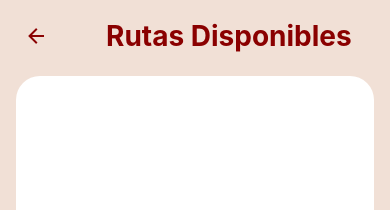
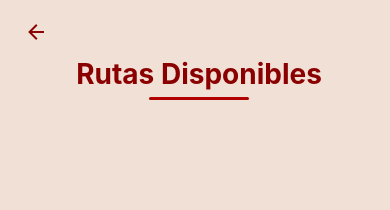
Before and after one commit to cocozera/DA1-FrontEnd, a React Native app: screen /ViewAllRoutes in a window 390 px wide. Shown: the top 210 px of the page. Built offline with nearby package versions, Linux system fonts and the light colour scheme.

Commit message:
Modificaciones de estilos varios

```diff
--- a/src/components/CustomTextInput.jsx
+++ b/src/components/CustomTextInput.jsx
@@ -1,17 +1,20 @@
-import { TextInput, View } from 'react-native';
-import { baseStyles, colors } from '../styles/globalStyles';
+import { StyleSheet, TextInput, TouchableOpacity, View } from 'react-native';
+import Icon from 'react-native-vector-icons/MaterialCommunityIcons';
+import { colors } from '../styles/globalStyles';
 
 const CustomTextInput = ({
   placeholder,
   secureTextEntry = false,
   value,
   onChangeText,
-  keyboardType = 'default'
+  keyboardType = 'default',
+  iconRight,
+  onPressIconRight,
 }) => {
   return (
-    <View style={baseStyles.inputContainer}>
+    <View style={styles.inputWrapper}>
       <TextInput
-        style={baseStyles.input}
+        style={styles.input}
         placeholder={placeholder}
         placeholderTextColor={colors.gray500}
         secureTextEntry={secureTextEntry}
@@ -20,8 +23,35 @@ const CustomTextInput = ({
         keyboardType={keyboardType}
         autoCapitalize="none"
       />
+      {iconRight && (
+        <TouchableOpacity onPress={onPressIconRight} style={styles.iconWrapper}>
+          <Icon name={iconRight} size={22} color={colors.gray700} />
+        </TouchableOpacity>
+      )}
     </View>
   );
 };
 
+const styles = StyleSheet.create({
+  inputWrapper: {
+    flexDirection: 'row',
+    alignItems: 'center',
+    borderWidth: 1,
+    borderColor: colors.gray300,
+    borderRadius: 8,
+    backgroundColor: colors.white,
+    paddingHorizontal: 12,
+    marginBottom: 16,
+  },
+  input: {
+    flex: 1,
+    paddingVertical: 12,
+    fontSize: 16,
+    color: colors.textPrimary,
+  },
+  iconWrapper: {
+    paddingLeft: 8,
+  },
+});
+
 export default CustomTextInput;
--- a/src/screens/LoginScreen.jsx
+++ b/src/screens/LoginScreen.jsx
@@ -1,5 +1,4 @@
-// src/screens/LoginScreen.js
-import { useContext, useState } from "react";
+import { useContext, useState } from 'react';
 import {
   KeyboardAvoidingView,
   Platform,
@@ -7,37 +6,33 @@ import {
   StyleSheet,
   Text,
   TouchableOpacity,
-  View,
-} from "react-native";
-import Toast from "react-native-toast-message";
-import CustomButton from "../components/CustomButton";
-import CustomTextInput from "../components/CustomTextInput";
-import { AuthContext } from "../context/authContext";
-import { colors, typography } from "../styles/globalStyles";
+  View
+} from 'react-native';
+import Toast from 'react-native-toast-message';
+import Icon from 'react-native-vector-icons/MaterialCommunityIcons';
+import CustomButton from '../components/CustomButton';
+import CustomTextInput from '../components/CustomTextInput';
+import { AuthContext } from '../context/authContext';
+import { colors, typography } from '../styles/globalStyles';
 
 export default function LoginScreen({ navigation }) {
   const { login, loading } = useContext(AuthContext);
-  const [email, setEmail] = useState("");
-  const [password, setPassword] = useState("");
-
-  console.log("🔍 LoginScreen render");
+  const [email, setEmail] = useState('');
+  const [password, setPassword] = useState('');
+  const [showPassword, setShowPassword] = useState(false);
 
   const handleLogin = async () => {
-    console.log("▶️ handleLogin presionado:", { email, password: "***" });
     if (!email || !password) {
-      console.log("⚠️ handleLogin: faltan campos");
       return Toast.show({
-        type: "error",
-        text1: "Completa todos los campos",
+        type: 'error',
+        text1: 'Completa todos los campos',
       });
     }
     try {
       await login({ email, password });
-      console.log("✅ handleLogin: éxito, navegando a Home");
-      navigation.replace("Home");
+      navigation.replace('Home');
     } catch (err) {
-      console.error("❌ handleLogin:", err);
-      Toast.show({ type: "error", text1: err.message });
+      Toast.show({ type: 'error', text1: err.message });
     }
   };
 
@@ -45,10 +40,18 @@ export default function LoginScreen({ navigation }) {
     <SafeAreaView style={styles.safeArea}>
       <KeyboardAvoidingView
         style={styles.wrapper}
-        behavior={Platform.OS === "ios" ? "padding" : undefined}
+        behavior={Platform.OS === 'ios' ? 'padding' : undefined}
       >
+        {/* Encabezado visual */}
+        <View style={styles.header}>
+          <Icon name="truck-fast" size={40} color={colors.primary} />
+          <Text style={styles.headerText}>DeRemate.com</Text>
+        </View>
+
+        {/* Card estilo popup */}
         <View style={styles.card}>
           <Text style={styles.title}>Iniciar sesión</Text>
+
           <CustomTextInput
             placeholder="Email"
             value={email}
@@ -56,27 +59,30 @@ export default function LoginScreen({ navigation }) {
             keyboardType="email-address"
             autoCapitalize="none"
           />
+
           <CustomTextInput
             placeholder="Password"
             value={password}
             onChangeText={setPassword}
-            secureTextEntry
+            secureTextEntry={!showPassword}
+            iconRight={showPassword ? 'eye-off' : 'eye'}
+            onPressIconRight={() => setShowPassword((prev) => !prev)}
           />
+
           <CustomButton
             title="Ingresar"
             onPress={handleLogin}
             loading={loading}
           />
+
           <View style={styles.links}>
             <TouchableOpacity
-              onPress={() => navigation.navigate("RecoverPassword")}
+              onPress={() => navigation.navigate('RecoverPassword')}
             >
-              <Text style={styles.linkText}>
-                ¿Olvidaste tu contraseña?
-              </Text>
+              <Text style={styles.linkText}>¿Olvidaste tu contraseña?</Text>
             </TouchableOpacity>
             <TouchableOpacity
-              onPress={() => navigation.navigate("Register")}
+              onPress={() => navigation.navigate('Register')}
               style={{ marginTop: 8 }}
             >
               <Text style={styles.linkText}>
@@ -92,13 +98,32 @@ export default function LoginScreen({ navigation }) {
 }
 
 const styles = StyleSheet.create({
-  safeArea: { flex: 1, backgroundColor: colors.backgroundBeige },
-  wrapper: { flex: 1, justifyContent: "center", paddingHorizontal: 20 },
+  safeArea: {
+    flex: 1,
+    backgroundColor: colors.backgroundBeige,
+  },
+  wrapper: {
+    flex: 1,
+    justifyContent: 'center',
+    paddingHorizontal: 20,
+  },
+  header: {
+    flexDirection: 'row',
+    alignItems: 'center',
+    alignSelf: 'center',
+    marginBottom: 24,
+    gap: 8,
+  },
+  headerText: {
+    fontSize: 22,
+    fontWeight: 'bold',
+    color: colors.textPrimary,
+  },
   card: {
     backgroundColor: colors.white,
     borderRadius: 20,
     padding: 24,
-    shadowColor: "#000",
+    shadowColor: '#000',
     shadowOffset: { width: 0, height: 4 },
     shadowOpacity: 0.1,
     shadowRadius: 8,
@@ -106,9 +131,16 @@ const styles = StyleSheet.create({
   },
   title: {
     ...typography.h1,
-    textAlign: "center",
+    textAlign: 'center',
     marginBottom: 24,
+    color: colors.textPrimary,
   },
-  links: { marginTop: 24, alignItems: "center" },
-  linkText: { ...typography.link },
+  links: {
+    marginTop: 24,
+    alignItems: 'center',
+  },
+  linkText: {
+    ...typography.link,
+    color: colors.primary,
+  },
 });
--- a/src/screens/RouteDetailScreen.jsx
+++ b/src/screens/RouteDetailScreen.jsx
@@ -41,13 +41,6 @@ const RouteDetailScreen = () => {
     }
   };
 
-  const boldText = (label, value) => (
-    <Text style={styles.detailText}>
-      <Text style={styles.bold}>{label}</Text>
-      <Text style={styles.valueText}>{value}</Text>
-    </Text>
-  );
-
   return (
     <View style={styles.container}>
       <Pressable
@@ -62,30 +55,36 @@ const RouteDetailScreen = () => {
 
       <View style={styles.headerContainer}>
         <Text style={styles.headerText}>Detalle de la Ruta</Text>
+        <View style={styles.headerUnderline} />
       </View>
 
-      <View style={styles.card}>
+      {/* Tarjeta con detalles justo abajo del título */}
       {routeDetail ? (
+        <View style={styles.detailContainer}>
+          <Text style={styles.label}>ID de Ruta:</Text>
+          <Text style={styles.value}>{routeDetail.id}</Text>
+
+          <Text style={styles.label}>Zona:</Text>
+          <Text style={styles.value}>{routeDetail.zone}</Text>
+
+          <Text style={styles.label}>Estado:</Text>
+          <Text style={styles.value}>{routeDetail.status}</Text>
+
+          {routeDetail.packageDTO && (
             <>
-            {boldText('ID de Ruta: ', routeDetail.id)}
-            {boldText('Zona: ', routeDetail.zone)}
-            {boldText('Estado: ', routeDetail.status)}
-            {routeDetail.packageDTO &&
-              boldText(
-                'Ubicación del Paquete en el Depósito: ',
-                routeDetail.packageDTO.depositSector
+              <Text style={styles.label}>Ubicación del Paquete en el Depósito:</Text>
+              <Text style={styles.value}>{routeDetail.packageDTO.depositSector}</Text>
+            </>
           )}
-          </>
+
+        </View>
       ) : (
         <Text style={typography.body}>Cargando detalles...</Text>
       )}
-      </View>
 
-      {/* Botón flotante QR */}
       <Pressable
         onPress={() => {
           console.log('Botón QR presionado');
-          // Acá podés agregar navegación o función de escaneo en el futuro
         }}
         style={({ pressed }) => [
           styles.floatingButton,
@@ -104,34 +103,44 @@ const styles = StyleSheet.create({
     padding: 16,
     backgroundColor: colors.backgroundBeige,
   },
-  card: {
-    backgroundColor: colors.white,
-    borderRadius: 8,
-    padding: 16,
-    shadowColor: '#000',
-    shadowOffset: { width: 0, height: 2 },
-    shadowOpacity: 0.25,
-    shadowRadius: 3.84,
-    elevation: 5,
-  },
-  detailText: {
-    ...typography.body,
-    marginBottom: 12,
-  },
-  bold: {
-    fontWeight: 'bold',
-    color: colors.textPrimary,
-  },
-  valueText: {
-    color: 'black',
-  },
   headerContainer: {
+    marginBottom: 20,
     alignItems: 'center',
-    marginVertical: 16,
   },
   headerText: {
     ...typography.h1,
     color: colors.textPrimary,
+    fontWeight: '700',
+  },
+  headerUnderline: {
+    marginTop: 6,
+    width: 100,
+    height: 3,
+    backgroundColor: colors.primary,
+    borderRadius: 2,
+  },
+  detailContainer: {
+    backgroundColor: colors.white,
+    borderRadius: 12,
+    paddingVertical: 20,
+    paddingHorizontal: 20,
+    shadowColor: '#000',
+    shadowOffset: { width: 0, height: 3 },
+    shadowOpacity: 0.1,
+    shadowRadius: 6,
+    elevation: 5,
+  },
+  label: {
+    color: colors.primary,  // rojo igual que el ícono QR
+    fontWeight: '700',
+    fontSize: 16,
+    marginTop: 10,
+    marginBottom: 4,
+  },
+  value: {
+    fontSize: 16,
+    color: 'black',
+    marginBottom: 8,
   },
   floatingButton: {
     position: 'absolute',
--- a/src/screens/ViewAllRoutesScreen.jsx
+++ b/src/screens/ViewAllRoutesScreen.jsx
@@ -88,23 +88,24 @@ export default function ViewAllRoutesScreen({ navigation }) {
 
   return (
     <SafeAreaView style={styles.container}>
-      <View style={styles.headerWrapper}>
                 <Pressable
           style={({ pressed }) => [
             baseStyles.backButton,
-            pressed && baseStyles.backButtonPressed, // Estilo de interacción al presionar
+            pressed && baseStyles.backButtonPressed,
           ]}
           onPress={handleGoBack}
         >
           <Icon name="arrow-left" size={24} color={colors.textPrimary} />
         </Pressable>
+      <View style={styles.headerWrapper}>
+
 
         <View style={styles.headerContainer}>
           <Text style={styles.headerText}>Rutas Disponibles</Text>
+          <View style={styles.headerUnderline} />
         </View>
       </View>
 
-      <View style={styles.card}>
       {loading ? (
         <View style={styles.center}>
           <ActivityIndicator size="large" color={colors.primary} />
@@ -119,7 +120,6 @@ export default function ViewAllRoutesScreen({ navigation }) {
           showsVerticalScrollIndicator
         />
       )}
-      </View>
     </SafeAreaView>
   );
 }
@@ -128,41 +128,36 @@ const styles = StyleSheet.create({
   container: {
     flex: 1,
     backgroundColor: colors.backgroundBeige,
+    padding: 16,
   },
   headerWrapper: {
     flexDirection: 'row',
     alignItems: 'center',
-    paddingHorizontal: 12,
-    paddingTop: 12,
-  },
-  backButton: {
-    width: 48,
-    height: 48,
-    justifyContent: 'center',
-    alignItems: 'center',
-    borderRadius: 24,
+    height: 64,
+    justifyContent: 'flex-start',
+    marginTop: 0,
   },
   headerContainer: {
-    flexDirection: 'row',
+    flex: 1,
+    marginLeft: 8,
+    marginBottom: 20,
     alignItems: 'center',
-    paddingHorizontal: 24,
-    marginStart: 10,
   },
   headerText: {
     ...typography.h1,
-    marginStart: 12,
+    color: colors.textPrimary,
+    fontWeight: '700',
   },
-  card: {
-    flex: 1,
-    marginHorizontal: 16,
-    marginVertical: 16,
-    borderRadius: 24,
-    backgroundColor: colors.white,
-    elevation: 8,
-    overflow: 'hidden',
+  headerUnderline: {
+    marginTop: 6,
+    width: 100,
+    height: 3,
+    backgroundColor: colors.primary,
+    borderRadius: 2,
   },
   list: {
-    padding: 20,
+    paddingVertical: 20,
+    marginTop: 0,
   },
   separator: {
     height: 1,
--- a/src/styles/globalStyles.js
+++ b/src/styles/globalStyles.js
@@ -59,6 +59,8 @@ export const baseStyles = StyleSheet.create({
   justifyContent: 'center',
   alignItems: 'center',
   borderRadius: 24,
+  marginLeft: 12,  // margen a la izquierda
+  marginTop: 8,    // margen arriba
 },
   // Nuevo estilo para la flecha cuando se presiona
   backButtonPressed: {
```
Also changed, not shown: src/screens/RegisterScreen.jsx (+8 -1 lines). Lines whose indentation alone changed are shown as unchanged.
